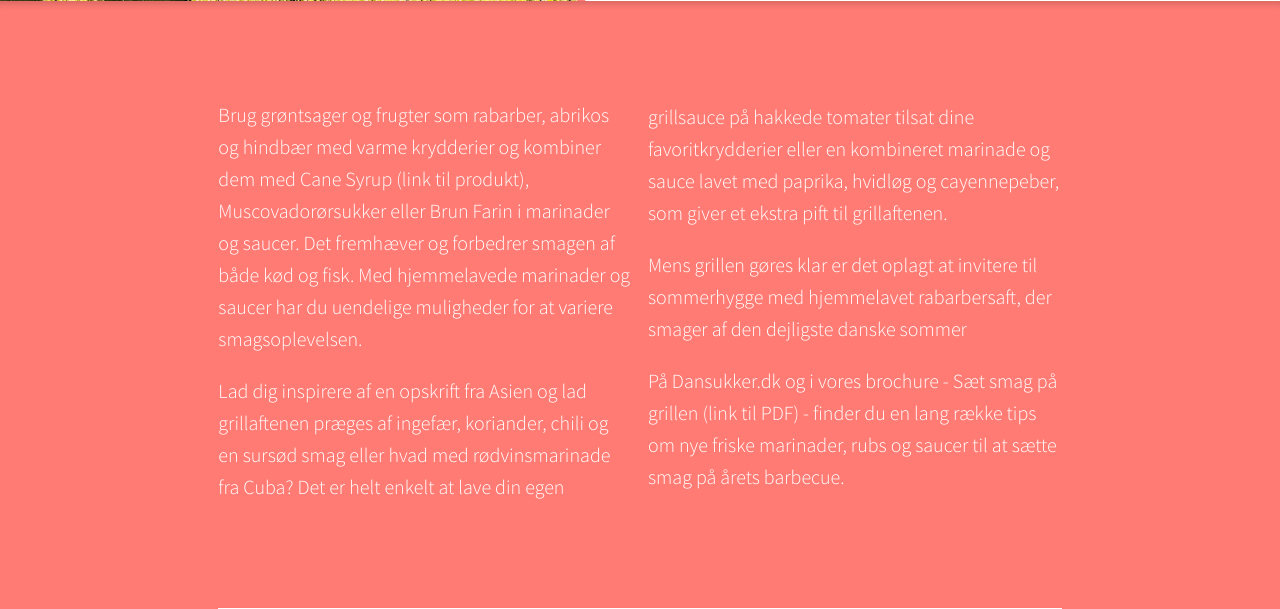
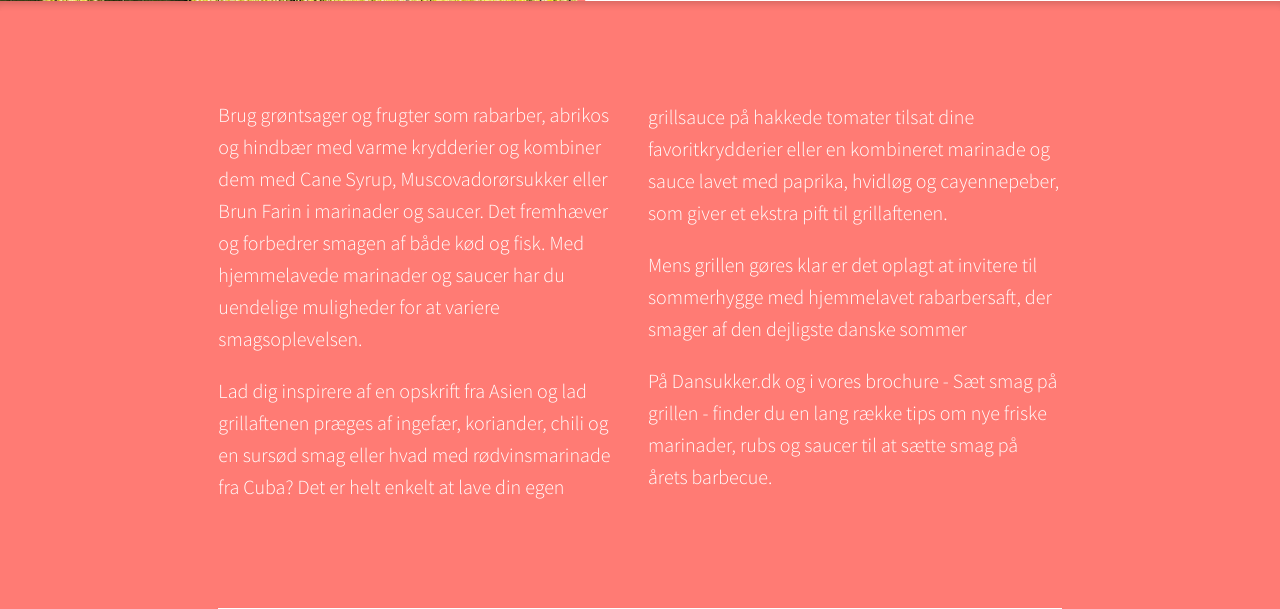
Before and after one commit to johanneshhl/SommergrilDMGril, a Flask app: page / in a window 1280 px wide. Shown: the part 2599-3208 px from the top of the page. Run offline with Flask 2, Linux system fonts and the light colour scheme; parts of the project's set-up code (start-up, migrations or seed data) failed here and were passed over; some libraries are stand-ins or nearby versions.

Commit message:
first commit

```diff
--- a/application/templates/forside.html
+++ b/application/templates/forside.html
@@ -72,10 +72,10 @@
 	</section>
 	<section class="end">
 		<div class="text-box">
-		<p>Brug grøntsager og frugter som rabarber, abrikos og hindbær med varme krydderier og kombiner dem med Cane Syrup (link til produkt), Muscovadorørsukker eller Brun Farin   i marinader og saucer. Det fremhæver og forbedrer smagen af både kød og fisk. Med hjemmelavede marinader og saucer har du uendelige muligheder for at variere smagsoplevelsen.</p>
+		<p>Brug grøntsager og frugter som rabarber, abrikos og hindbær med varme krydderier og kombiner dem med <a href="/produkter">Cane Syrup, Muscovadorørsukker eller Brun Farin</a> i marinader og saucer. Det fremhæver og forbedrer smagen af både kød og fisk. Med hjemmelavede marinader og saucer har du uendelige muligheder for at variere smagsoplevelsen.</p>
 		<p>Lad dig inspirere af en opskrift fra Asien og lad 	grillaftenen præges af ingefær, koriander, chili og en sursød smag eller hvad med rødvinsmarinade fra Cuba? Det er helt enkelt at lave din egen grillsauce på hakkede tomater tilsat dine favoritkrydderier eller en kombineret marinade og sauce lavet med paprika, hvidløg og cayennepeber, som giver et ekstra pift til grillaftenen.</p>
 		<p>Mens grillen gøres klar er det oplagt at invitere til sommerhygge med hjemmelavet rabarbersaft, der smager af den dejligste danske sommer</p>
-		<p>På <a href="http://www.dansukker.dk">Dansukker.dk</a> og i vores brochure - Sæt smag på grillen (link til PDF) - finder du en lang række tips om nye friske marinader, rubs og saucer til at sætte smag på årets barbecue.</p>
+		<p>På <a href="http://www.dansukker.dk">Dansukker.dk</a> og i vores brochure - <a href="{{ url_for('static', filename='assets/billeder/pdf/saet_ekstra_smag_pa_grillfesten_dk.pdf') }}">Sæt smag på grillen</a> - finder du en lang række tips om nye friske marinader, rubs og saucer til at sætte smag på årets barbecue.</p>
 		</div>
 		<div class="container">
    		  <div id="slides">
```
